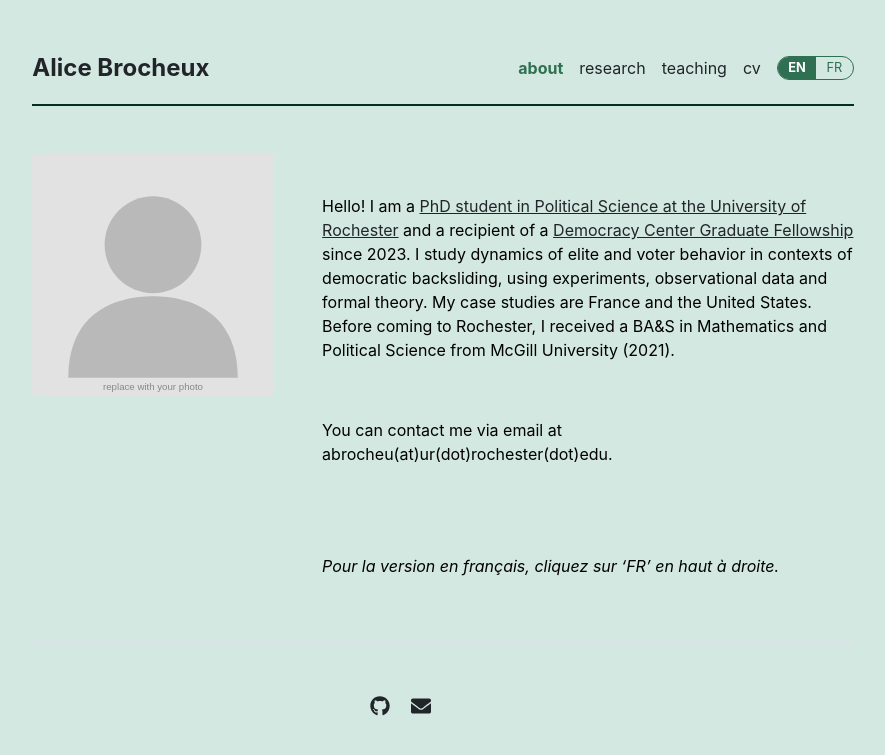
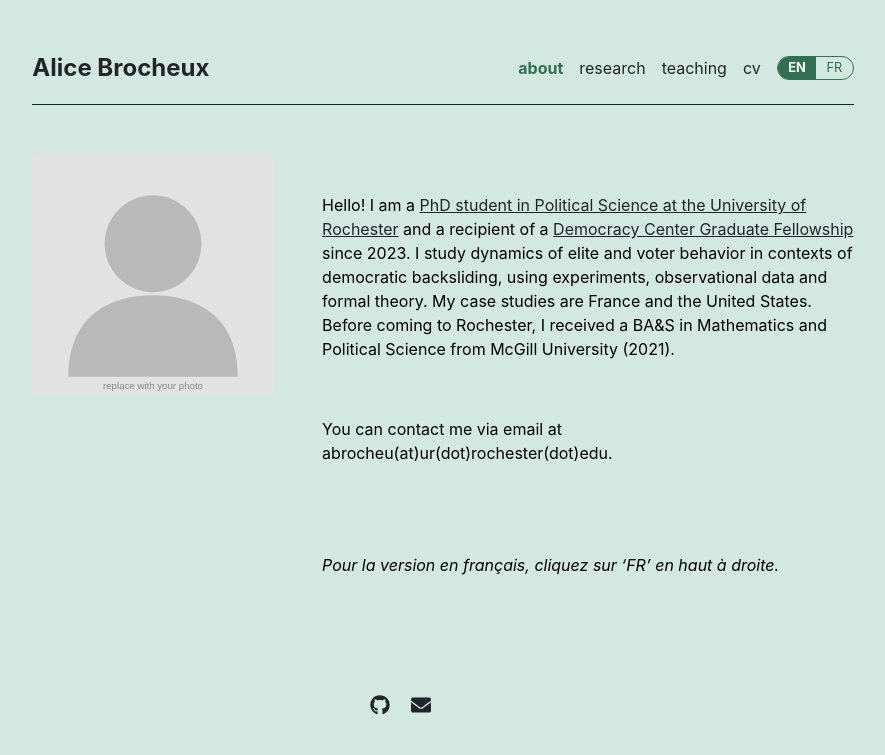
Before and after one commit to AliceBrocheux/alicebrocheux.github.io, a Jekyll site: the page built from index.md, in a window 1280 px wide. Shown: the top 755 px of the page, without its empty margins (197-1082 px from the left). Built offline with Jekyll 4.4.1, drawn with Linux system fonts in a browser that asks for light colours.

Commit message:
Update main.css

```diff
--- a/assets/css/main.css
+++ b/assets/css/main.css
@@ -6,7 +6,7 @@ body {
 
 header.border-bottom {
   border-bottom-color: #023020 !important;
-  border-bottom-width: 2px !important;
+  border-bottom-width: 1px !important;
 }
 
 body a {
```
